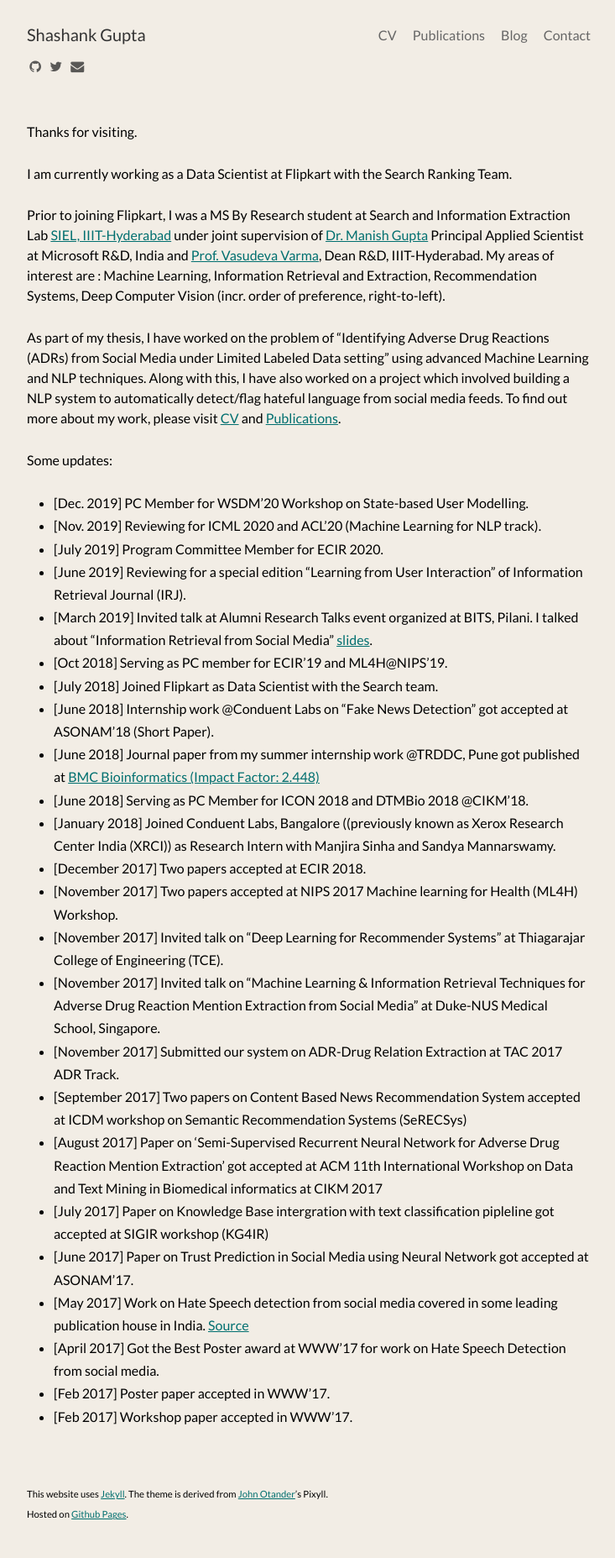
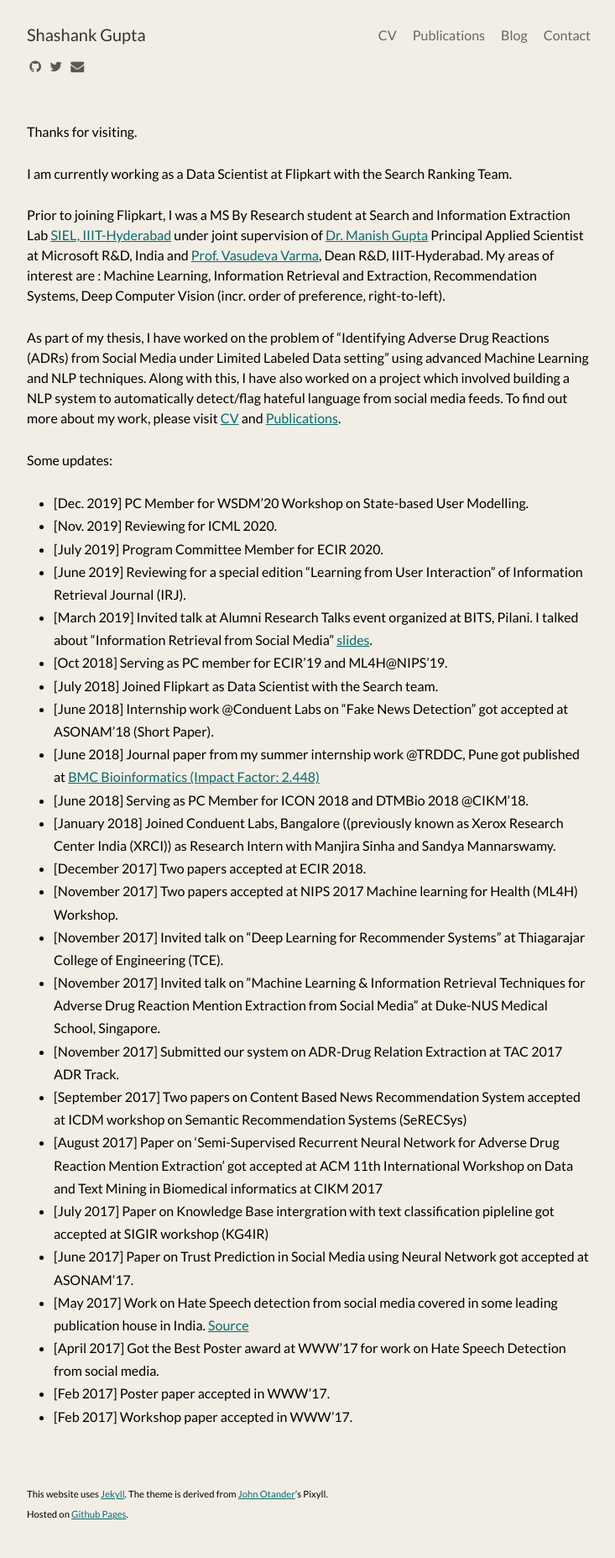
Before and after one commit to shashankg7/shashankg7.github.io, a Jekyll site: the page built from index.md, in a window 1280 px wide. Shown: the whole page at 84% size, without its empty margins (272-1005 px from the left). Built offline with Jekyll 4.4.1, drawn with Linux system fonts in a browser that asks for light colours; nearby versions of some CDN libraries.

Commit message:
Update index.md

```diff
--- a/index.md
+++ b/index.md
@@ -15,7 +15,7 @@
 Some updates:
 
 * [Dec. 2019] PC Member for WSDM'20 Workshop on State-based User Modelling.
-* [Nov. 2019] Reviewing for ICML 2020 and ACL'20 (Machine Learning for NLP track).
+* [Nov. 2019] Reviewing for ICML 2020.
 * [July 2019] Program Committee Member for ECIR 2020.
 * [June 2019] Reviewing for a special edition "Learning from User Interaction" of Information Retrieval Journal (IRJ).
 * [March 2019] Invited talk at Alumni Research Talks event organized at BITS, Pilani. I talked about "Information Retrieval from Social Media" [slides](https://docs.google.com/presentation/d/1waACjQVOiorrI6wtdGX1ataYaQVMKCqQGT2We69y19w/edit#slide=id.g5459ed153a_0_29).
```
